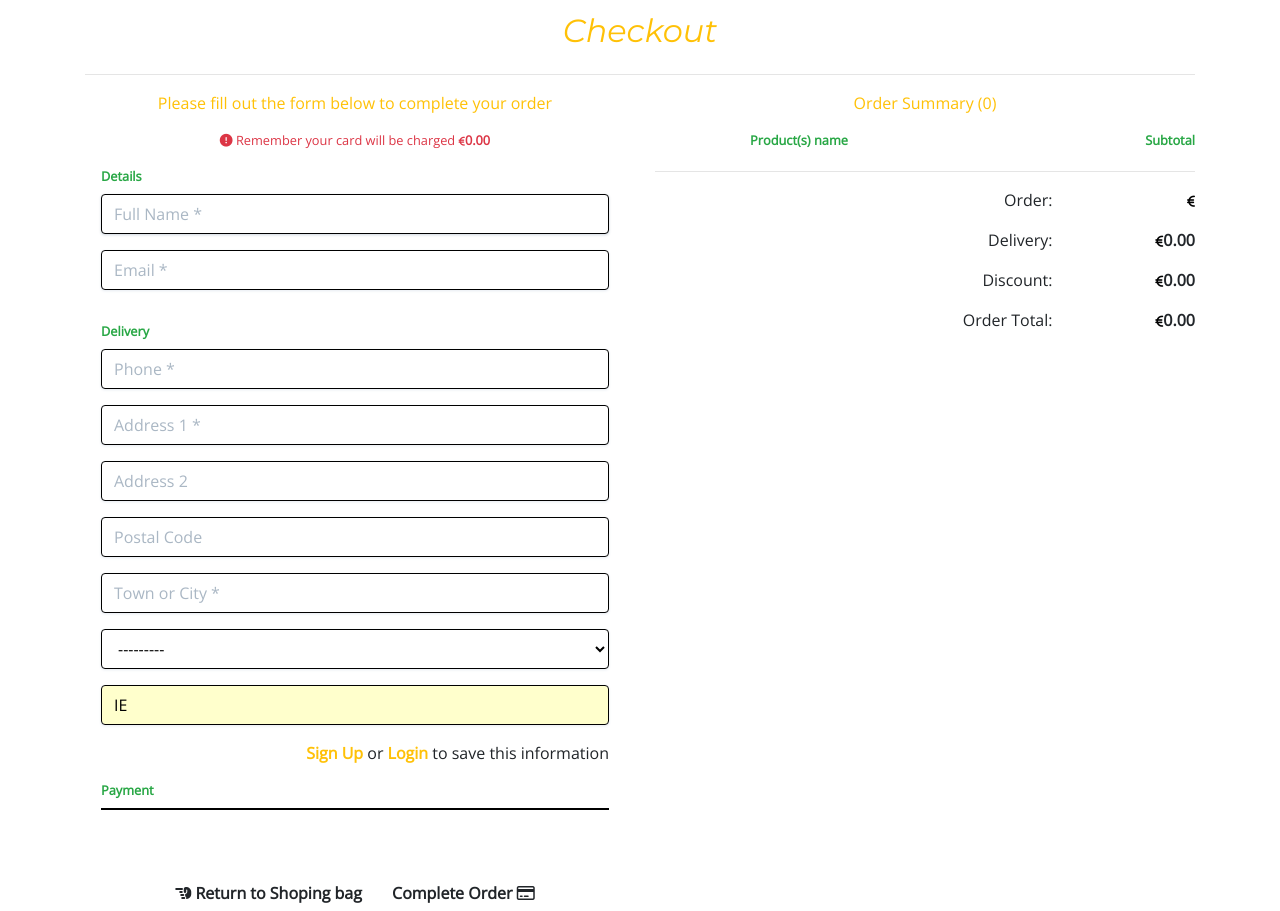
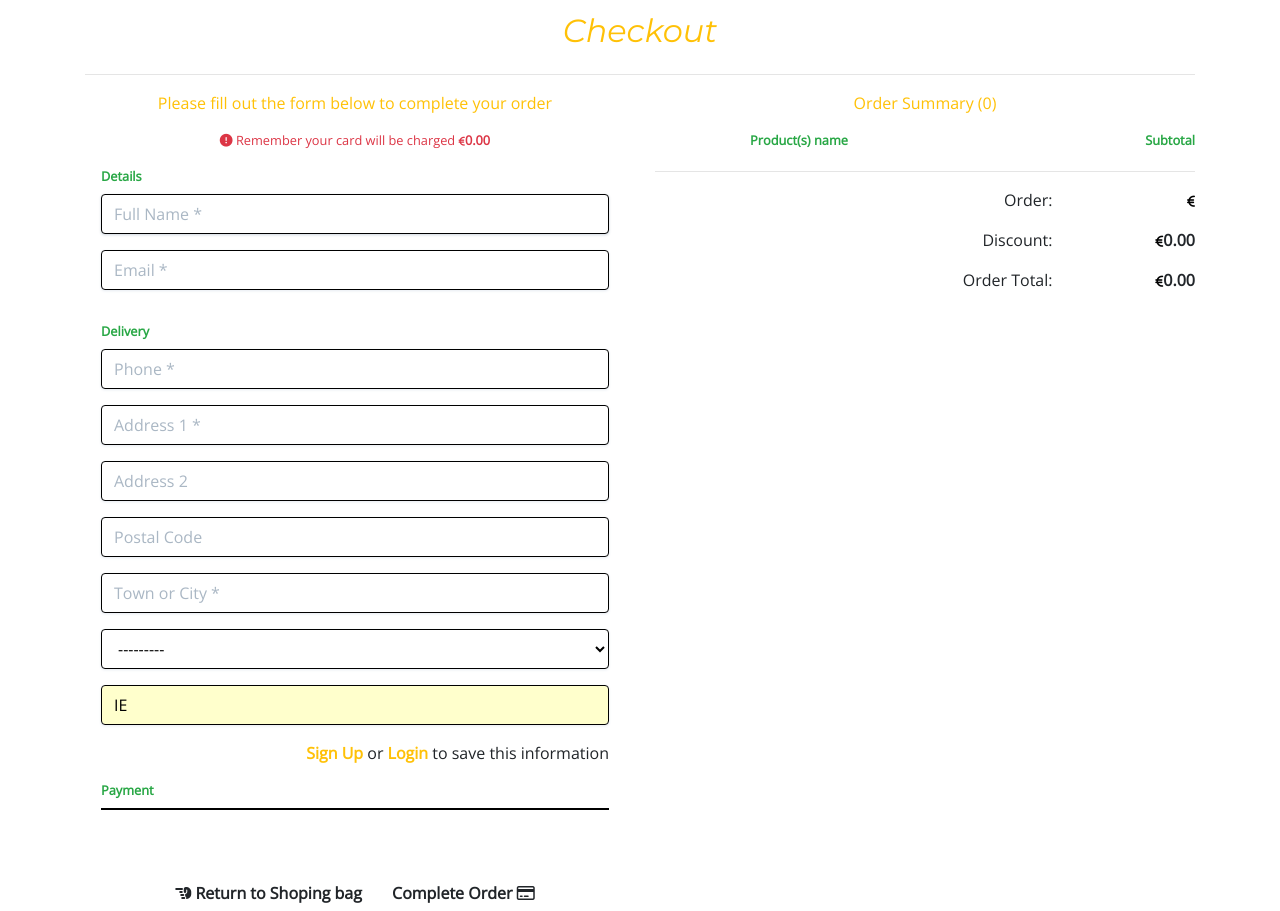
Before and after one commit to madatoo/juiceme-ms4, a Django app: template templates/checkout/checkout.html in a window 1280 px wide. Shown: the part 80-991 px from the top of the page. Run offline with Django 3.2, Linux system fonts and the light colour scheme; the template is opened without the code that fills it: values that come from a table or form of the project are taken from there, others are empty; some libraries are stand-ins or nearby versions.

Commit message:
updated the checkout success page and view for checkout

```diff
--- a/checkout/forms.py
+++ b/checkout/forms.py
@@ -1,12 +1,14 @@
+"""form for completing the order"""
 from django import forms
 from .models import Order
 
 
 class OrderForm(forms.ModelForm):
-
+    """set IE as required field by stripe"""
     country = forms.CharField(disabled=True, initial='IE')
 
     class Meta:
+        """defined fields"""
         model = Order
 
         fields = (
--- a/templates/checkout/checkout.html
+++ b/templates/checkout/checkout.html
@@ -61,12 +61,7 @@
                     <div class="col-3 total product-item total">
                         <p class="my-0 mt-3 font-weight-bold"><i class="fas fa-euro-sign small black black-euro"></i>{{ order_total | floatformat:2 }}</p>
                     </div>
-                    <div class="col-7 offset-2">
-                        <p class="my-0 mt-3 order-total">Delivery:</p>
-                    </div>
-                    <div class="col-3 total product-item total">
-                        <p class="my-0 mt-3 font-weight-bold"><i class="fas fa-euro-sign small black black-euro"></i>{{ delivery | floatformat:2 }}</p>
-                    </div>
+
                     <div class="col-7 offset-2">
                         <p class="my-0 mt-3 order-total">Discount:</p>
                     </div>
```
Also changed, not shown: checkout/views.py (+8 -9 lines), templates/checkout/checkout_success.html (+10 -1 lines).
